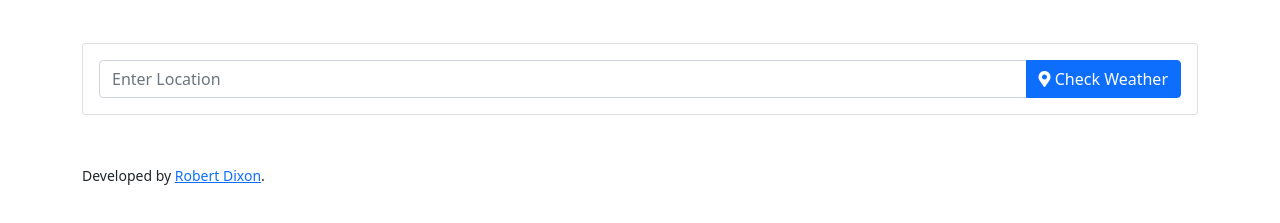
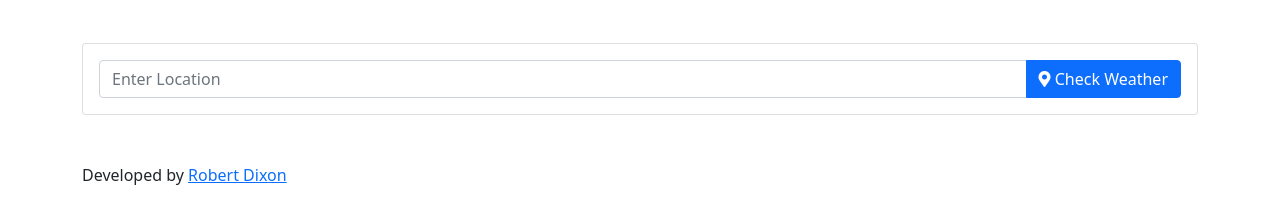
Before and after one commit to robsd/js-weather, a plain HTML site: page index.html in a window 1280 px wide. Shown: the part 101-324 px from the top of the page. Drawn offline with nearby package versions, Linux system fonts and the light colour scheme.

Commit message:
Add files via upload

```diff
--- a/index.html
+++ b/index.html
@@ -52,9 +52,7 @@
 				</div>
 			</div>
 			<div class="d-none" id="error"></div>
-			<div class="mt-5">
-				<small>Developed by <a href="https://robertd.co.uk">Robert Dixon</a>.</small>
-			</div>
+			<p>Developed by <a href="https://robertd.co.uk">Robert Dixon</a></p>
 		</div>
 		<script src="js/script.js"></script>
 	</body>
```
